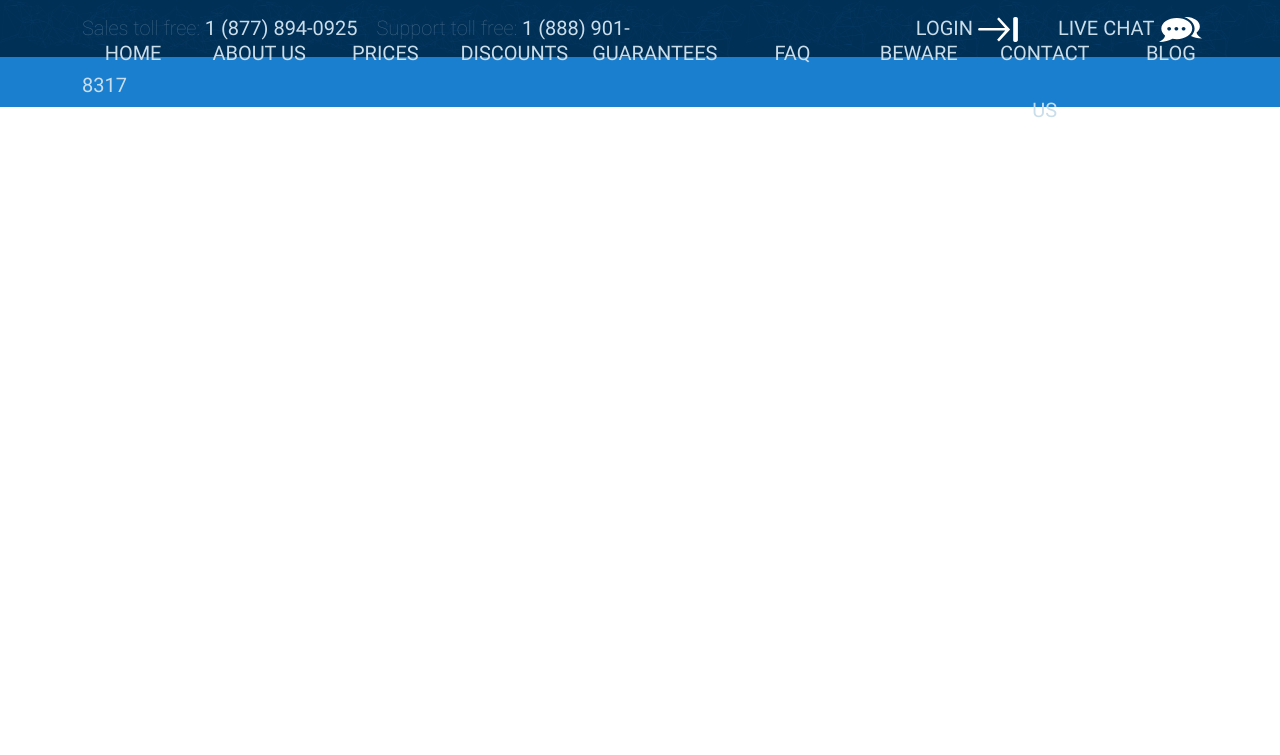
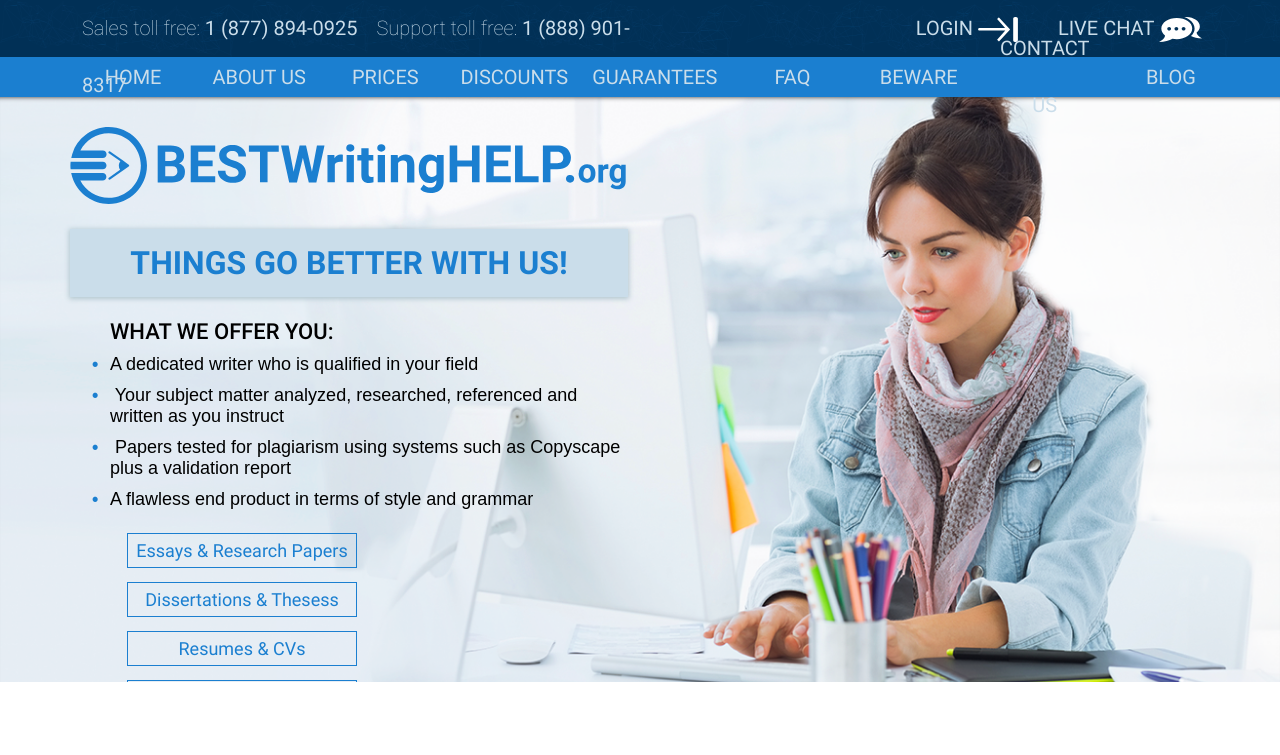
Before and after one commit to IrynaKhylchuk/BestWritings, a plain HTML site: page index.html in a window 1280 px wide. Shown: the top 755 px of the page. Drawn offline with Linux system fonts and the light colour scheme.

Commit message:
finished header

```diff
--- a/css/style.css
+++ b/css/style.css
@@ -80,7 +80,7 @@ p.text {
 
 /* ------------------ HEADER ----------------------- */
 
-header .bg_main_2 {
+.bg_main_2 {
     background-color: var(--color_main_2);
     background-image: url(../images/Bg1.svg);
     height: 57px;
@@ -88,7 +88,7 @@ header .bg_main_2 {
 
 header span, header a {
     font-size: 20px;
-    color: #3f6584;
+    color: #caddea;
     font-weight: 250;
     font-family: "Roboto-Thin";
     line-height: 57px;
@@ -125,25 +125,99 @@ header a img{
 
 header .bg_main_1 {
     background-color: var(--color_main_1);
-    height: 50px;
+    height: 40px;
 }
 
 .bg_main_1 {
     color: #caddea;
     text-transform: uppercase;
-    display: flex;
-    align-items: center;
-    justify-content: space-around;
 }
 
-.bg_main_1 .col{
+.bg_main_1 .col a{
     text-align: center;
     font-family: Roboto-Regular;
     font-size: 20px;
+    height: 40px;
+    padding: 0;
+    display: flex;
+    justify-content: center;
+    align-items: center;
 }
+
 
 .bg_main_1 a:hover {
     background-color: #caddea;
     color: var(--color_main_1);
-    padding: auto;
 }
+
+.bg-header {
+    padding: 0;
+    background-image: url(../images/bg-header.png);
+    background-repeat: no-repeat;
+    background-size: cover;
+    background-position: center;
+    height: 585px;
+    overflow: hidden;
+    box-shadow: inset 0 5px 5px -5px #333;
+}
+
+.banner-text {
+    padding: 30px 0;
+}
+
+.h1-div {
+    background-color: #caddea;
+    box-shadow: 0 1px 5px 1px #b3c8d0;
+    text-align: center;
+}
+
+.h1-div h1 {
+    padding: 15px;
+}
+
+.header-list h3 {
+    padding: 0 40px;
+    margin-bottom: 10px;
+    font-weight: 100;
+}
+
+.header-list ul {
+    margin-top: 0;
+    list-style: none;
+}
+
+.header-list ul li::before {
+    content: "\2022";
+    color: #1b7fd0;
+    font-weight: bold;
+    display: inline-block;
+    width: 1em;
+    margin-left: -1em;
+}
+
+.header-list li {
+    margin-bottom: 10px;
+    font-size: 18px;
+    font-family: Arial, Helvetica, sans-serif;
+    color: var(--color_p_text);
+}
+
+.header-btn {
+    padding: 0 50px;
+}
+
+.header-btn button {
+    width: 230px;
+    height: 35px;
+    font-family: Roboto-Regular;
+    color: #1b7fd0;
+    border: 1px solid #1b7fd0;
+    font-size: 18px;
+    background: none;
+    margin: 7px;
+}
+
+.header-btn button:hover {
+    background-color: #1b7fd0;
+    color: #caddea;
+}
--- a/index.html
+++ b/index.html
@@ -6,6 +6,7 @@
     <title>BestWritings</title>
     <link rel="stylesheet" href="css/bootstrap-grid.min.css" />
     <link rel="stylesheet" href="css/style.css" />
+    <link rel="shortcut icon" href="images/Favicon.png" type="image/x-icon" />
   </head>
   <body>
     <header>
@@ -40,6 +41,52 @@
           </div>
         </div>
       </div>
+      <div class="container-fluid bg-header">
+        <div class="container banner-text">
+          <div class="row">
+            <div class="col">
+              <img src="images/Logo.svg" alt="" />
+              <div class="h1-div">
+                <h1>Things go Better with Us!</h1>
+              </div>
+              <div class="header-list">
+                <h3>What we offer you:</h3>
+                <ul>
+                  <li>A dedicated writer who is qualified in your field</li>
+                  <li>
+                    Your subject matter analyzed, researched, referenced and
+                    written as you instruct
+                  </li>
+                  <li>
+                    Papers tested for plagiarism using systems such as Copyscape
+                    plus a validation report
+                  </li>
+                  <li>A flawless end product in terms of style and grammar</li>
+                </ul>
+              </div>
+              <div class="header-btn">
+                <div class="row">
+                  <div class="col">
+                    <button type="button">Essays & Research Papers</button>
+                  </div>
+                  <div class="col">
+                    <button type="button">Dissertations & Thesess</button>
+                  </div>
+                </div>
+                <div class="row">
+                  <div class="col">
+                    <button type="button">Resumes & CVs</button>
+                  </div>
+                  <div class="col">
+                    <button type="button">Editing & Proofreading</button>
+                  </div>
+                </div>
+              </div>
+            </div>
+            <div class="col"></div>
+          </div>
+        </div>
+      </div>
     </header>
   </body>
 </html>
```
Also changed, not shown: images/Favicon.png (added), images/Logo.svg (added), images/bg-header.png (added).
